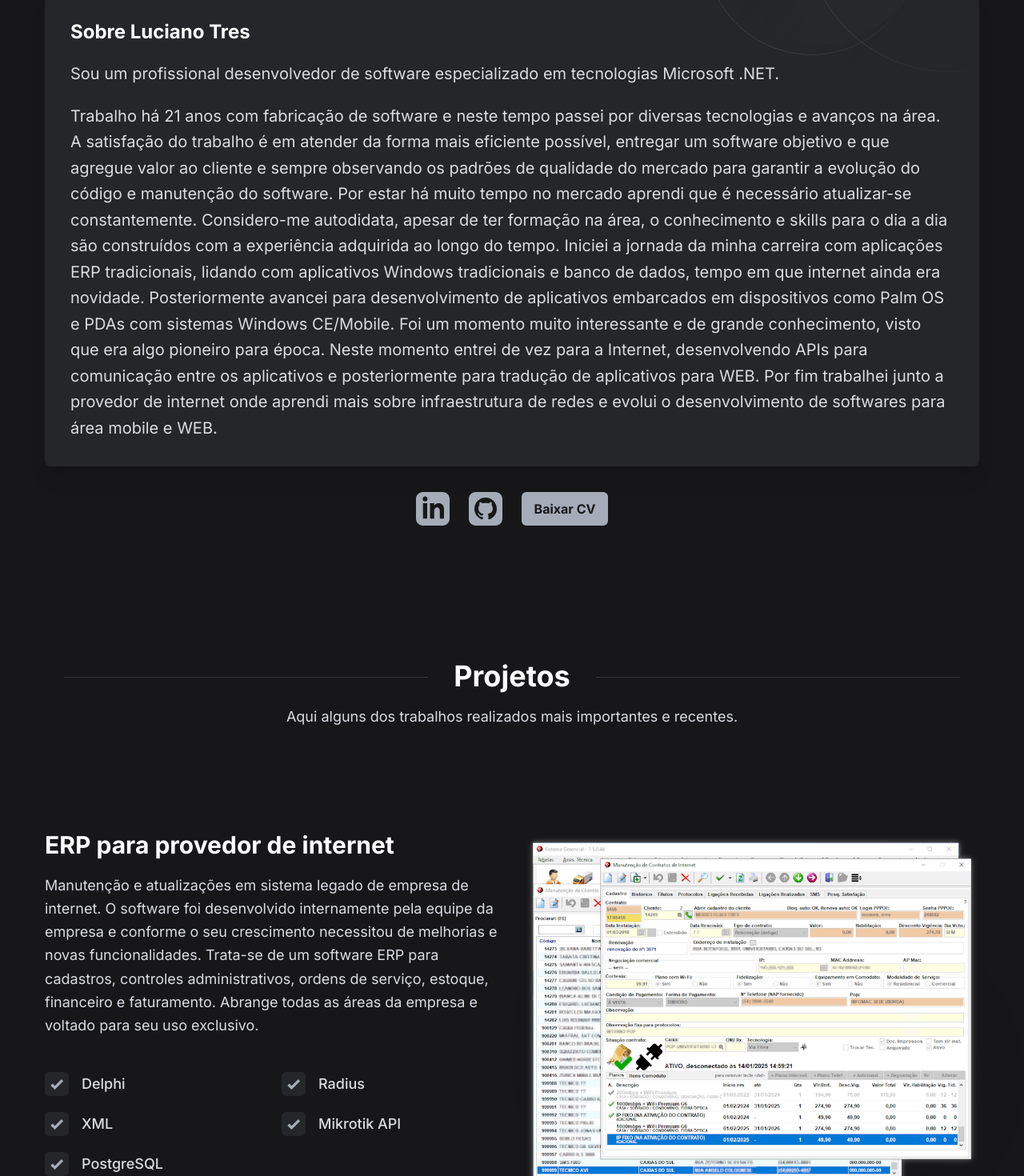
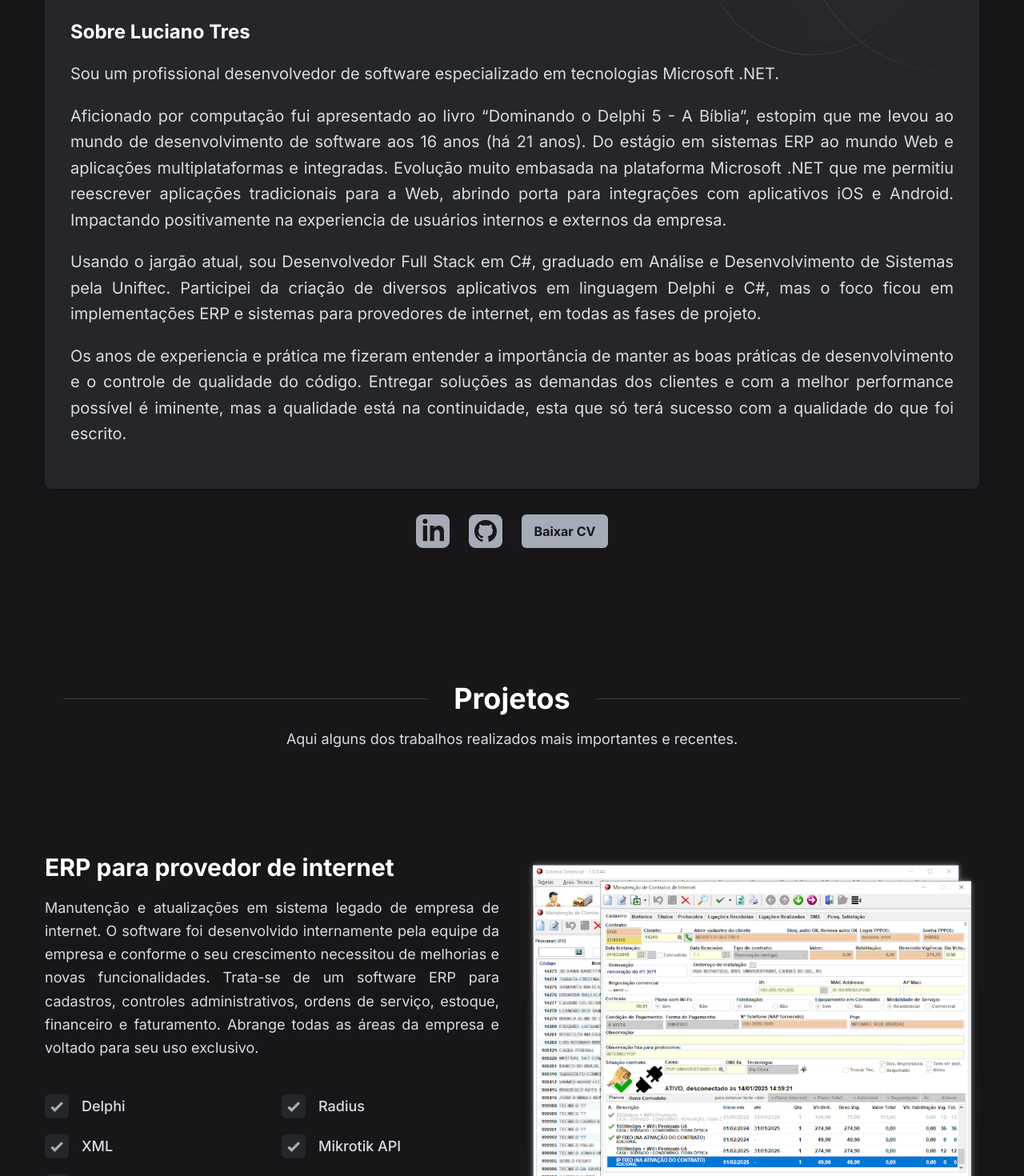
Before and after one commit to lucianotres/myself-site, a Next.js app: page / in a window 1280 px wide. Shown: the part 380-1850 px from the top of the page at 80% size. Built offline with nearby package versions, Linux system fonts and the light colour scheme.

Commit message:
New about text and adjust text alignment

```diff
--- a/components/About/AboutSectionTwo.tsx
+++ b/components/About/AboutSectionTwo.tsx
@@ -55,7 +55,7 @@ const AboutSectionTwo = ({ moreDetails, sizeImg2, aspectRatio2 }: Details) => {
                       <h3 className="mb-4 text-xl font-bold text-black opacity-90 dark:text-white sm:text-2xl lg:text-xl xl:text-2xl">
                         {item}
                       </h3>
-                      <p className="text-base leading-relaxed text-body-color dark:text-dark-mode sm:text-lg sm:leading-relaxed">
+                      <p className="txt-j text-base leading-relaxed text-body-color dark:text-dark-mode sm:text-lg sm:leading-relaxed">
                         {moreDetails.texts[index]}
                       </p>
                     </div>
--- a/components/Common/SectionTitle.tsx
+++ b/components/Common/SectionTitle.tsx
@@ -20,7 +20,7 @@ const SectionTitle = ({
         <h2 className="mb-4 text-2xl font-bold !leading-tight text-black dark:text-white sm:text-3xl">
           {title}
         </h2>
-        <p className="text-base !leading-relaxed dark:text-dark-mode text-body-color md:text-lg">
+        <p className="txt-j text-base !leading-relaxed dark:text-dark-mode text-body-color md:text-lg">
           {paragraph}
         </p>
       </div>
--- a/components/Hero/index.tsx
+++ b/components/Hero/index.tsx
@@ -56,18 +56,21 @@ const Hero = () => {
                   <div className="overflow-hidden rounded-lg shadow-xl dark:bg-primary dark:bg-opacity-10 md:flex">
                     <div className="p-8">
                       <p className="text-xl font-bold md:text-2xl">Sobre Luciano Tres</p>
-                      <p className="my-5 text-base !leading-relaxed text-body-color dark:text-dark-mode sm:text-lg md:text-xl">
+                      <p className="txt-j my-5 text-base !leading-relaxed text-body-color dark:text-dark-mode sm:text-lg md:text-xl">
                         Sou um profissional desenvolvedor de software especializado em tecnologias Microsoft .NET.
-                        <br />
                       </p>
-                      <p className="text-base !leading-relaxed text-body-color dark:text-dark-mode sm:text-lg md:text-xl">
-                        Trabalho há {age(new Date(2004, 1, 1))} anos com fabricação de software e neste tempo passei por diversas tecnologias e avanços na área.
-                        A satisfação do trabalho é em atender da forma mais eficiente possível, entregar um software objetivo e que agregue valor ao cliente e sempre observando os padrões de qualidade do mercado para garantir a evolução do código e manutenção do software.
-                        Por estar há muito tempo no mercado aprendi que é necessário atualizar-se constantemente. Considero-me autodidata, apesar de ter formação na área, o conhecimento e skills para o dia a dia são construídos com a experiência adquirida ao longo do tempo.
-                        Iniciei a jornada da minha carreira com aplicações ERP tradicionais, lidando com aplicativos Windows tradicionais e banco de dados, tempo em que internet ainda era novidade.
-                        Posteriormente avancei para desenvolvimento de aplicativos embarcados em dispositivos como Palm OS e PDAs com sistemas Windows CE/Mobile. Foi um momento muito interessante e de grande conhecimento, visto que era algo pioneiro para época.
-                        Neste momento entrei de vez para a Internet, desenvolvendo APIs para comunicação entre os aplicativos e posteriormente para tradução de aplicativos para WEB.
-                        Por fim trabalhei junto a provedor de internet onde aprendi mais sobre infraestrutura de redes e evolui o desenvolvimento de softwares para área mobile e WEB.
+                      <p className="txt-j my-5 text-base !leading-relaxed text-body-color dark:text-dark-mode sm:text-lg md:text-xl">
+                        Aficionado por computação fui apresentado ao livro “Dominando o Delphi 5 - A Bíblia”, estopim que me levou ao mundo de desenvolvimento de software aos 16 anos (há {age(new Date(2004, 1, 1))} anos). Do estágio em sistemas ERP ao mundo Web e aplicações multiplataformas e integradas.
+                        Evolução muito embasada na plataforma Microsoft .NET que me permitiu reescrever aplicações tradicionais para a Web, abrindo porta para integrações com aplicativos iOS e Android.
+                        Impactando positivamente na experiencia de usuários internos e externos da empresa.
+                      </p>
+                      <p className="txt-j my-5 text-base !leading-relaxed text-body-color dark:text-dark-mode sm:text-lg md:text-xl">
+                        Usando o jargão atual, sou Desenvolvedor Full Stack em C#, graduado em Análise e Desenvolvimento de Sistemas pela Uniftec.
+                        Participei da criação de diversos aplicativos em linguagem Delphi e C#, mas o foco ficou em implementações ERP e sistemas para provedores de internet, em todas as fases de projeto.
+                      </p>
+                      <p className="txt-j my-5 text-base !leading-relaxed text-body-color dark:text-dark-mode sm:text-lg md:text-xl">
+                        Os anos de experiencia e prática me fizeram entender a importância de manter as boas práticas de desenvolvimento e o controle de qualidade do código.
+                        Entregar soluções as demandas dos clientes e com a melhor performance possível é iminente, mas a qualidade está na continuidade, esta que só terá sucesso com a qualidade do que foi escrito.
                       </p>
                     </div>
                   </div>
--- a/styles/index.css
+++ b/styles/index.css
@@ -138,3 +138,7 @@
   overflow: hidden;
   box-shadow: #555 1px 1px 12px 2px;
 }
+
+.txt-j {
+  text-align: justify;
+}
```
Also changed, not shown: 1 other file (tests, documents, lock files or other folders).
